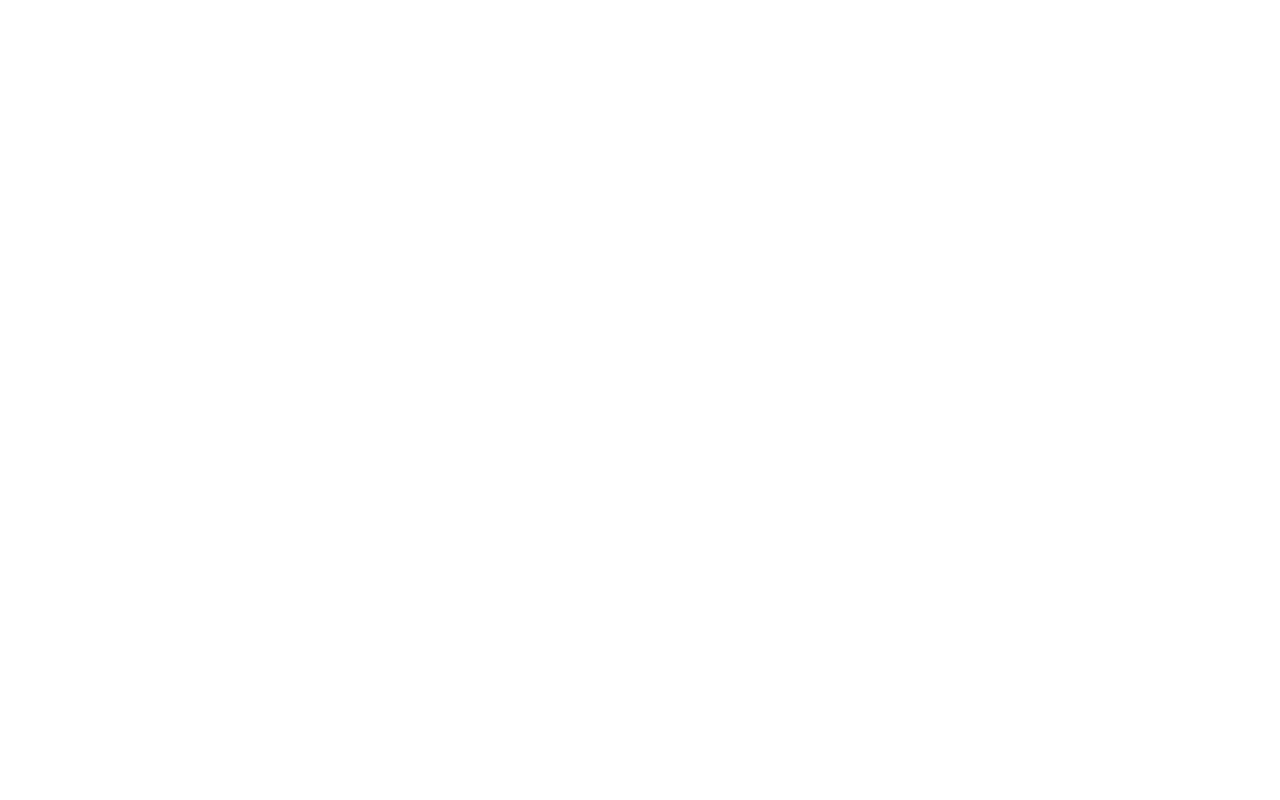
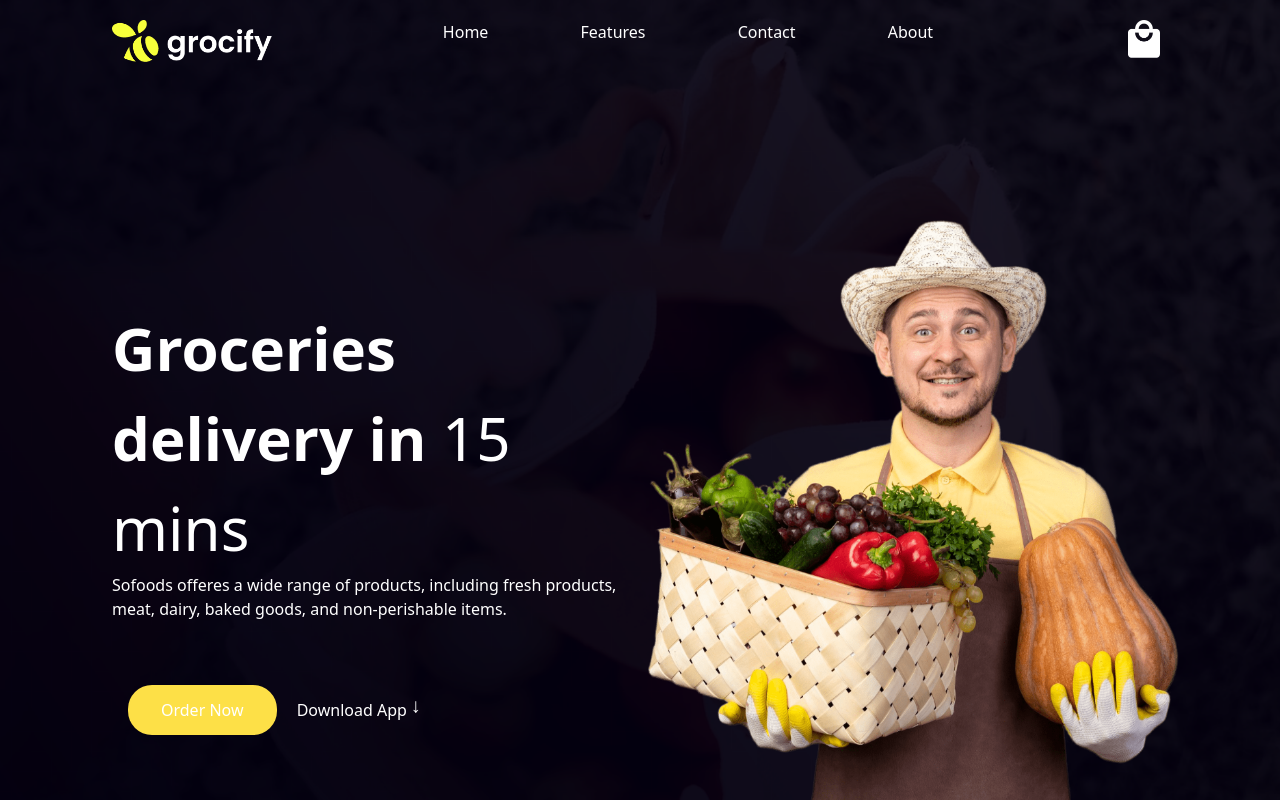
Before and after one commit to sourinsarkar/driven, a plain HTML site: page index.html in a window 1280 px wide. Drawn offline with nearby package versions, Linux system fonts and the light colour scheme.

Commit message:
Added Tailwind amd done with the project

```diff
--- a/index.html
+++ b/index.html
@@ -1,12 +1,42 @@
 <!DOCTYPE html>
 <html>
+
 <head>
     <meta charset="UTF-8">
     <meta name="viewport" content="width=device-width, initial-scale=1.0">
     <meta rel="stylesheet" href="style.css">
     <title>Driven</title>
+    <script src="https://cdn.tailwindcss.com"></script>
 </head>
+
 <body>
+    <div class="container min-h-screen bg-[url('images/image.png')] bg-center bg-cover px-28 py-5 relative">
+        <nav class="flex">
+            <img src="images/logo.png" class="w-40 cursor-pointer">
+            <ul class="flex-1 text-center">
+                <li class="list-none inline-block px-5"><a href="#" class="no-underline text-white px-2">Home</li>
+                <li class="list-none inline-block px-5"><a href="#" class="no-underline text-white px-2">Features</li>
+                <li class="list-none inline-block px-5"><a href="#" class="no-underline text-white px-2">Contact</li>
+                <li class="list-none inline-block px-5"><a href="#" class="no-underline text-white px-2">About</li>
+            </ul>
+            <img src="images/cart.png" class="w-8 cursor-pointer">
+        </nav>
 
+        <div class="text-white mt-48 max-w-lg">
+            <h1 class="text-6xl font-semibold leading-normal max-w-lg">Groceries<br>delivery in <span class="font-light">15 mins</span></h1>
+            <p>Sofoods offeres a wide range of products, including fresh products, meat, dairy, baked goods, and
+                non-perishable items.</p>
+
+            <div class="mt-10">
+                <a href="#" class="bg-yellow-300 rounded-3xl py-3 px-8 font-medium inline-block mr-4 hover:bg-transparent hover:border border border-transparent hover:border-yellow-300 hover:text-white duration-300">Order Now</a>
+                <a href="#">Download App <span class="text-xl inline-block rotate-180">&#8593</span></a>
+            </div>
+        </div>
+
+        <div>
+            <img src="images/grocery-image.png" class="w-full xl:w-1/2 xl:absolute bottom-0 right-10">
+        </div>
+    </div>
 </body>
+
 </html>
--- a/style.css
+++ b/style.css
@@ -1,4 +1,5 @@
 @font-face {
+    @import "~@flaticon/flaticon-uicons/css/all/all";
     font-family: 'PlusJakartaSans-Variable';
     src: url('../Fonts/Plus Jakarta/PlusJakartaSans-Variable.woff2') format('woff2'),
         url('../Fonts/Plus Jakarta/PlusJakartaSans-Variable.woff') format('woff'),
```
Also changed, not shown: images/Image.png (added), images/cart.png (added), images/grocery-image.png (added), images/logo.png (added), tailwind.config.js (added). Lines whose indentation alone changed are shown as unchanged.
